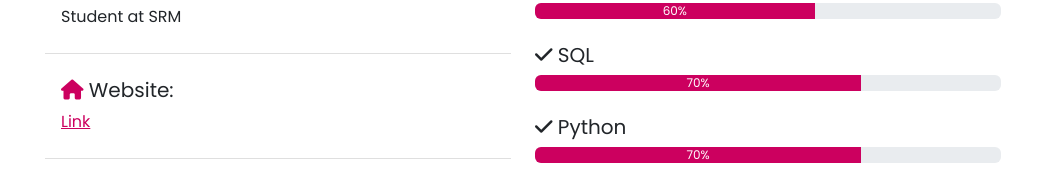
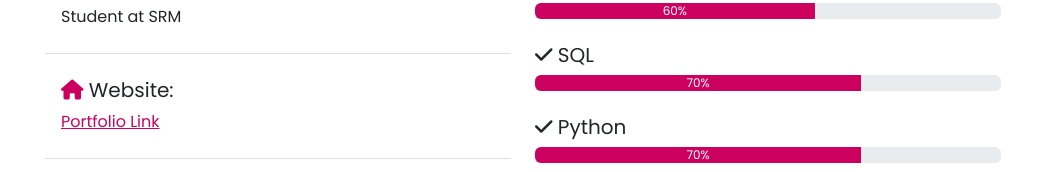
Before and after one commit to ManojeetMahato/Portfolio, a website: page index.html in a window 1280 px wide. Shown: the part 1725-1897 px from the top of the page, without its empty margins (117-1162 px from the left). Drawn offline with Linux system fonts and the light colour scheme.

Commit message:
Update index.html

```diff
--- a/index.html
+++ b/index.html
@@ -118,7 +118,7 @@
             <h5 class="text-transform">
               <i class="fas fa-home text-primary"></i> Website:
             </h5>
-            <p><a href="https://manojeetmahato.github.io/Portfolio/">Link</a></p>
+            <p><a href="https://manojeetmahato.github.io/Portfolio/">Portfolio Link</a></p>
           </li>
 
           <li class="list-group-item mb-3">
```
